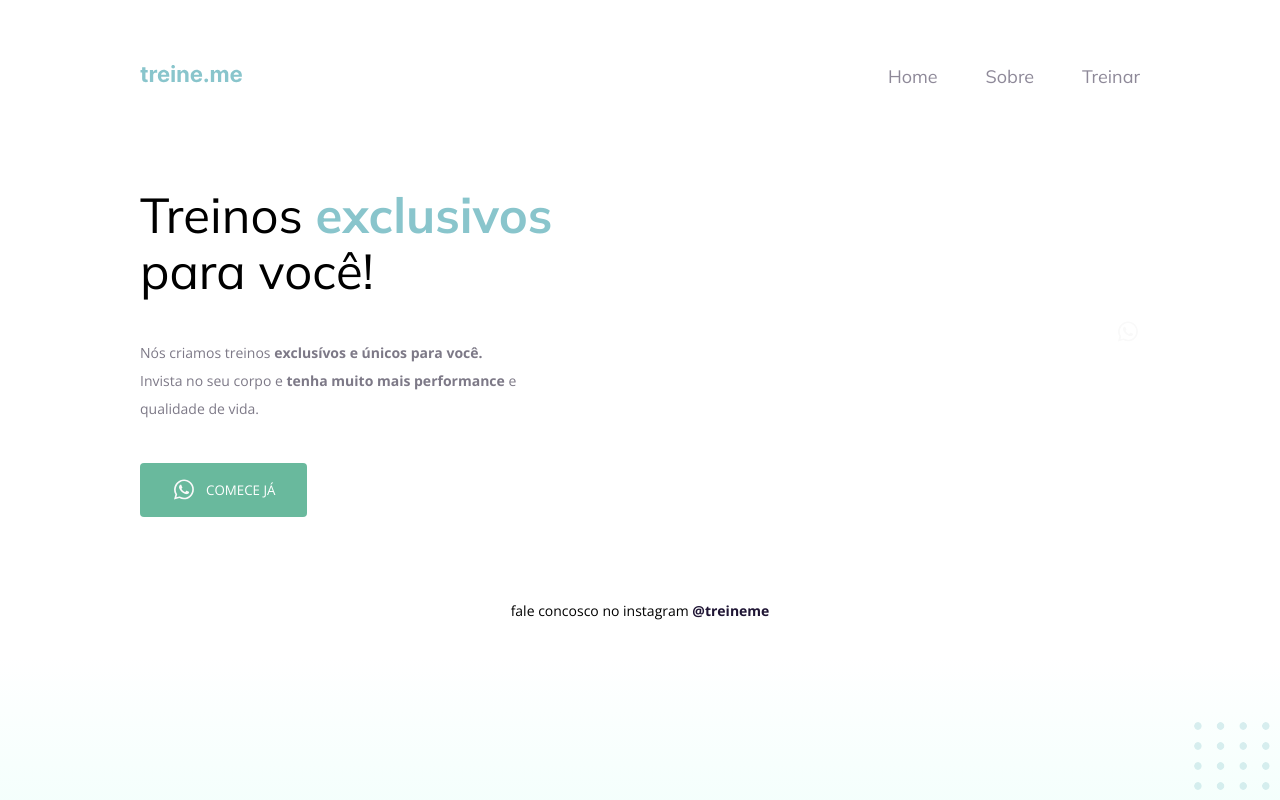
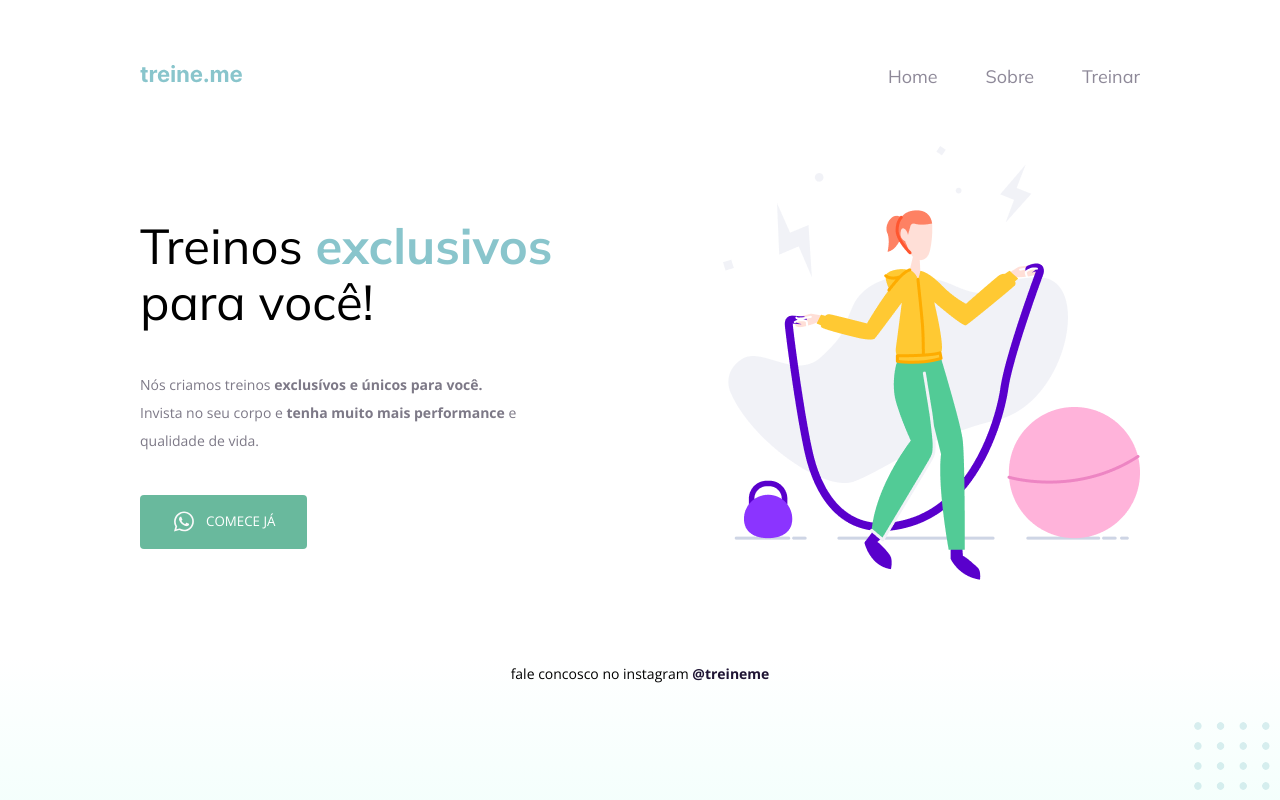
Before and after one commit to GodoyDesenvolvedor/ProjetoExplorer02, a plain HTML site: page index.html in a window 1280 px wide. Drawn offline with nearby package versions, Linux system fonts and the light colour scheme.

Commit message:
Update index.html

```diff
--- a/index.html
+++ b/index.html
@@ -50,7 +50,7 @@
             </button>
         </section>
 
-        <img src="img/whatsapp 1.svg" alt="mulher de blusa amarela pulando corda">
+        <img src="img/fitness-jump.png" alt="mulher de blusa amarela pulando corda">
 
       </main>
     </div>
```
